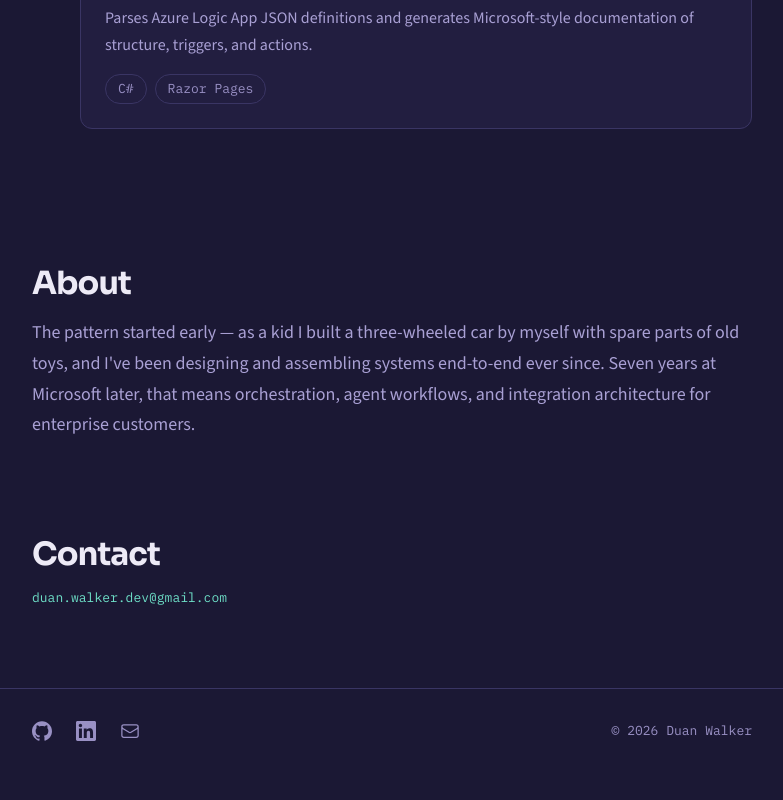
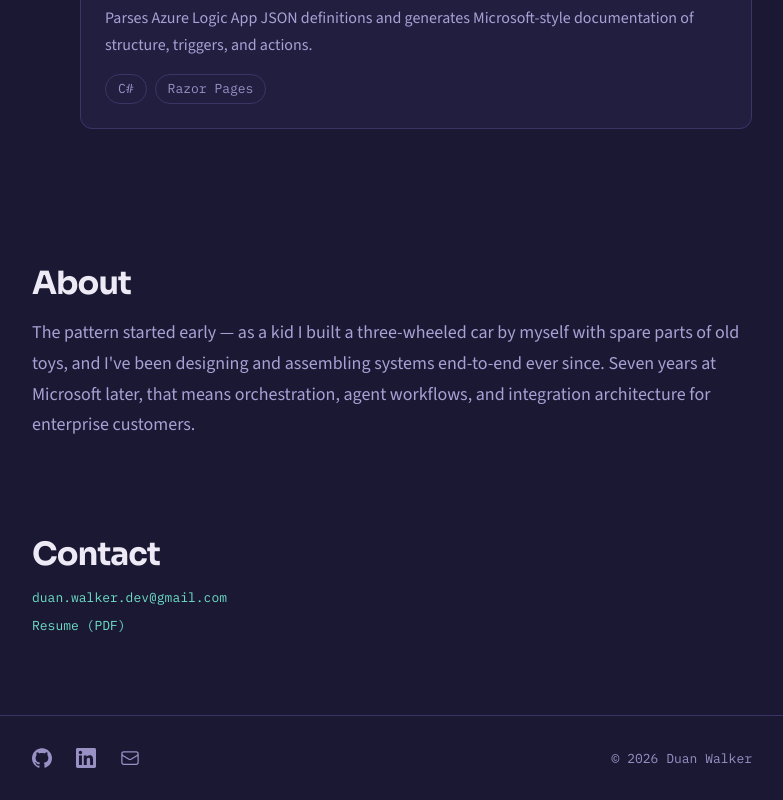
Before and after one commit to duanwalker/DuanWalkerDevPortfolio, a Next.js app: page / in a window 1280 px wide. Shown: the part 1026-1826 px from the top of the page, without its empty margins (248-1031 px from the left). Before the commit the page ends 1799 px from the top, so only its background shows below. Built offline with nearby package versions, Linux system fonts and the light colour scheme.

Commit message:
Add resume PDF link to Contact section
Links to public/resume/DuanWalkerResume.pdf alongside the email,
opening in a new tab.

```diff
--- a/app/page.tsx
+++ b/app/page.tsx
@@ -51,12 +51,22 @@ export default function Home() {
 
       <section className="flex flex-col gap-4">
         <h2 className="font-display text-h2 text-mist">Contact</h2>
+        <div className="flex flex-col gap-2">
           <a
             href="mailto:duan.walker.dev@gmail.com"
             className="w-fit font-mono text-mono text-pulse hover:text-mist"
           >
             duan.walker.dev@gmail.com
           </a>
+          <a
+            href="/resume/DuanWalkerResume.pdf"
+            target="_blank"
+            rel="noopener noreferrer"
+            className="w-fit font-mono text-mono text-pulse hover:text-mist"
+          >
+            Resume (PDF)
+          </a>
+        </div>
       </section>
     </div>
   );
```
Also changed, not shown: 1 other file (tests, documents, lock files or other folders). Lines whose indentation alone changed are shown as unchanged.
